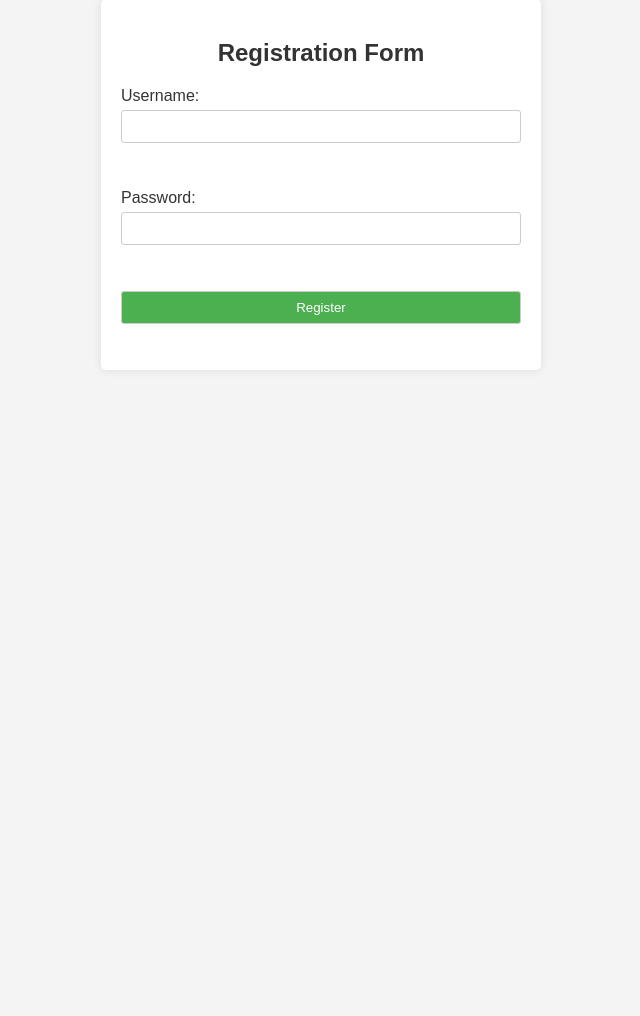
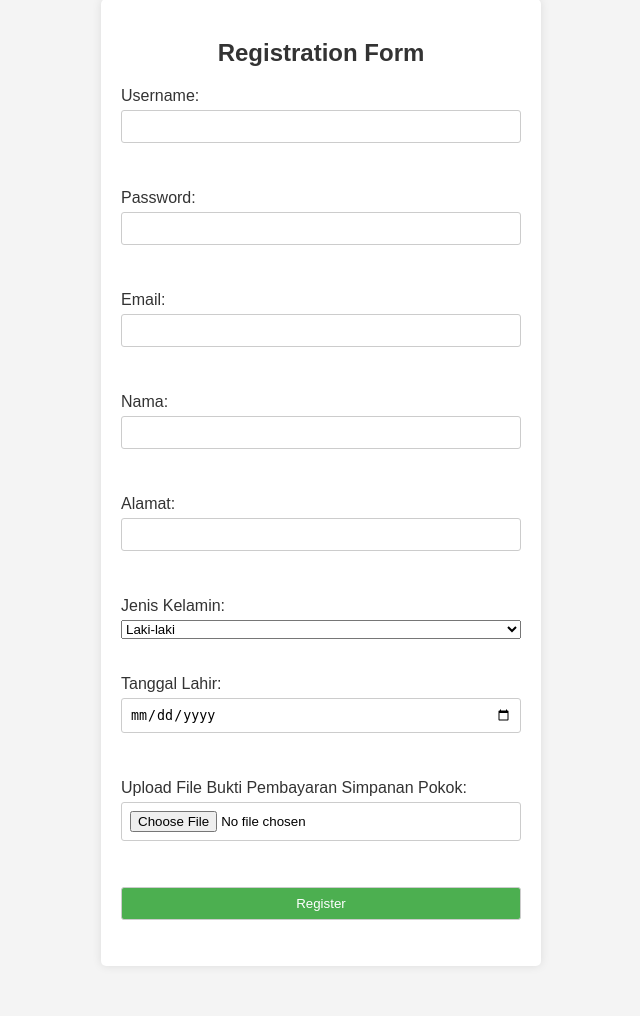
Before and after one commit to QQUway/WPUTSLecture, a PHP site: page /register.php in a window 1280 px wide. Shown: the part 69-1085 px from the top of the page, without its empty margins (319-959 px from the left). Before the commit the page ends 393 px from the top, so only its background shows below. Run offline with PHP 8.4, Linux system fonts and the light colour scheme.

Commit message:
Update register.php

```diff
--- a/register.php
+++ b/register.php
@@ -1,9 +1,14 @@
 <?php
 include("connect.php");
 
-    if(isset($_POST['submit'])){
+if (isset($_POST['submit'])) {
     $username = $_POST['username'];
     $password = $_POST['password'];
+    $email = $_POST['email'];
+    $nama = $_POST['nama'];
+    $alamat = $_POST['alamat'];
+    $jenis_kelamin = $_POST['jenis_kelamin'];
+    $tanggal_lahir = $_POST['tanggal_lahir'];
 
     // Check if the username already exists
     $checkQuery = $conn->prepare("SELECT COUNT(*) as count FROM user WHERE username = ?");
@@ -21,7 +26,7 @@
         exit;
     }
 
-        // Fetch the number of entries in the database
+    // Fetch the number of entries in the user table
     $countResult = $conn->query("SELECT COUNT(*) as count FROM user");
     $countRow = $countResult->fetch_assoc();
     $count = $countRow['count'];
@@ -29,17 +34,33 @@
     // Assign an ID (assuming the ID is an integer with a maximum length of 4)
     $newId = ($count < 9999) ? $count + 1 : 1;
 
+    // Upload File
+    $targetDirectory = "uploads/";
+    $uploadFile = $targetDirectory . basename($_FILES['bukti_transfer']['name']);
+
+    if (move_uploaded_file($_FILES['bukti_transfer']['tmp_name'], $uploadFile)) {
         // Use prepared statement to prevent SQL injection
-        $stmt = $conn->prepare("INSERT INTO user (username, password, id) VALUES (?, ?, ?)");
-        $stmt->bind_param("ssi", $username, $password, $newId);
+        $userInsertStmt = $conn->prepare("INSERT INTO user (id, username, password) VALUES (?, ?, ?)");
+        $userInsertStmt->bind_param("iss", $newId, $username, $password);
 
-        // Execute the statement
-        $stmt->execute();
+        // Execute the user insertion statement
+        $userInsertStmt->execute();
 
-        // Close the statement
-        $stmt->close();
+        // Insert nasabah data
+        $nasabahInsertStmt = $conn->prepare("INSERT INTO nasabah (user_id, Email, Nama, Alamat, Jenis_Kelamin, Tanggal_Lahir, Upload_File_Bukti_Pembayaran_Bayaran_Simpanan_Pokok) VALUES (?, ?, ?, ?, ?, ?, ?)");
+        $nasabahInsertStmt->bind_param("issssss", $newId, $email, $nama, $alamat, $jenis_kelamin, $tanggal_lahir, $uploadFile);
+
+        // Execute the nasabah insertion statement
+        $nasabahInsertStmt->execute();
+
+        // Close the statements
+        $userInsertStmt->close();
+        $nasabahInsertStmt->close();
 
         echo "Registration successful! Your ID is: " . sprintf('%04d', $newId);
+    } else {
+        echo "Error uploading file.";
+    }
 }
 ?>
 
@@ -55,13 +76,34 @@
 
 <div class="login-container">
     <h2>Registration Form</h2>
-    <form name="form" action="register.php" method="post">
+    <form name="form" action="register.php" method="post" enctype="multipart/form-data">
         <label for="username">Username:</label>
         <input type="text" id="user" name="username" required></br></br>
 
         <label for="password">Password:</label>
-        <input type="password" id="pass" name="password" required>
-        </br></br>
+        <input type="password" id="pass" name="password" required></br></br>
+
+        <label for="email">Email:</label>
+        <input type="email" id="email" name="email" required></br></br>
+
+        <label for="nama">Nama:</label>
+        <input type="text" id="nama" name="nama" required></br></br>
+
+        <label for="alamat">Alamat:</label>
+        <input type="text" id="alamat" name="alamat" required></br></br>
+
+        <label for="jenis_kelamin">Jenis Kelamin:</label>
+        <select id="jenis_kelamin" name="jenis_kelamin" required>
+            <option value="Laki-laki">Laki-laki</option>
+            <option value="Perempuan">Perempuan</option>
+        </select></br></br>
+
+        <label for="tanggal_lahir">Tanggal Lahir:</label>
+        <input type="date" id="tanggal_lahir" name="tanggal_lahir" required></br></br>
+
+        <label for="bukti_transfer">Upload File Bukti Pembayaran Simpanan Pokok:</label>
+        <input type="file" id="bukti_transfer" name="bukti_transfer" required></br></br>
+
         <input type="submit" id="btn" value="Register" name="submit">
     </form>
 </div>
```
Lines whose indentation alone changed are shown as unchanged.
